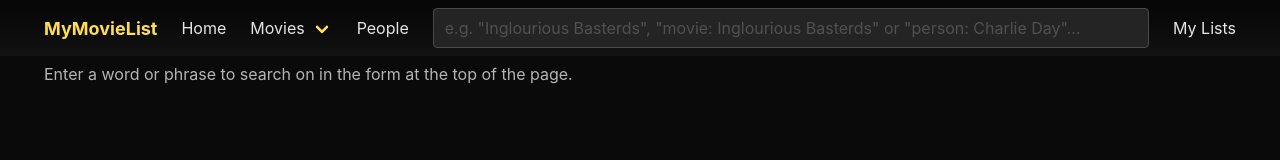
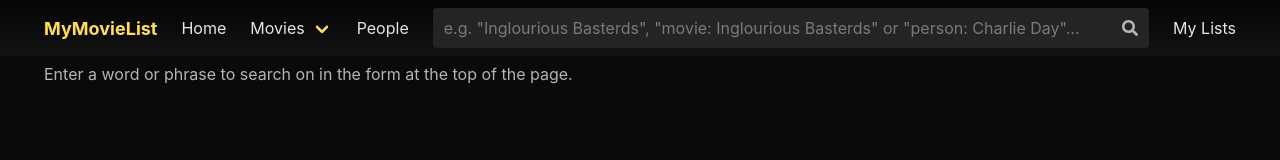
Before and after one commit to lkritsimas/angular-movie-app, an Angular app: page /search in a window 1280 px wide. Shown: the top 160 px of the page. Built offline with nearby package versions, Linux system fonts and the light colour scheme.

Commit message:
Add Font Awesome and improve styling

```diff
--- a/package.json
+++ b/package.json
@@ -19,6 +19,9 @@
     "@angular/platform-browser": "~9.0.2",
     "@angular/platform-browser-dynamic": "~9.0.2",
     "@angular/router": "~9.0.2",
+    "@fortawesome/angular-fontawesome": "^0.6.0",
+    "@fortawesome/fontawesome-svg-core": "^1.2.27",
+    "@fortawesome/free-solid-svg-icons": "^5.12.1",
     "bulma": "^0.8.0",
     "rxjs": "~6.5.4",
     "tslib": "^1.10.0",
--- a/src/app/app.component.ts
+++ b/src/app/app.component.ts
@@ -2,6 +2,7 @@
 import { Router, ActivatedRoute, NavigationEnd } from '@angular/router';
 import { filter, map } from 'rxjs/operators';
 import { TitleService } from './title.service';
+
 @Component({
   selector: 'app-root',
   templateUrl: './app.component.html',
--- a/src/app/app.module.ts
+++ b/src/app/app.module.ts
@@ -10,6 +10,7 @@
 import { MovieDetailComponent } from './movie-detail/movie-detail.component';
 import { SearchResultComponent } from './search-result/search-result.component';
 import { InfiniteScrollComponent } from './infinite-scroll/infinite-scroll.component';
+import { FontAwesomeModule } from '@fortawesome/angular-fontawesome';
 
 @NgModule({
   declarations: [
@@ -24,7 +25,8 @@
     BrowserModule,
     FormsModule,
     AppRoutingModule,
-    HttpClientModule
+    HttpClientModule,
+    FontAwesomeModule
   ],
   providers: [],
   bootstrap: [AppComponent]
--- a/src/app/movie-detail/movie-detail.component.html
+++ b/src/app/movie-detail/movie-detail.component.html
@@ -1,11 +1,11 @@
 <div *ngIf="movie" class="details is-relative">
     <div *ngIf="movie.backdrop_path"
-        [style.backgroundImage]="'url(https://image.tmdb.org/t/p/w1280/' + movie.backdrop_path + ')'"
+        [style.backgroundImage]="'url(https://image.tmdb.org/t/p/w1280' + movie.backdrop_path + ')'"
         class="backdrop is-hidden-touch">
     </div>
-    <div class="columns">
+    <div class="section columns">
         <figure class="section column is-narrow is-offset-1">
-            <img src="https://image.tmdb.org/t/p/w342/{{ movie.poster_path }}" class="image container" />
+            <img src="https://image.tmdb.org/t/p/w342{{ movie.poster_path }}" class="image container" />
         </figure>
         <div class="summary section is-medium column is-5">
             <h2 class="title is-2">
@@ -46,7 +46,7 @@
                 <div class="card-image">
                     <figure class="image{{ !cast.profile_path ? ' nopicture' : '' }} ">
                         <img *ngIf="cast.profile_path; else nopictureBlock"
-                            src="https://image.tmdb.org/t/p/w154/{{ cast.profile_path }}" alt="{{ cast.name }}" />
+                            src="https://image.tmdb.org/t/p/w154{{ cast.profile_path }}" alt="{{ cast.name }}" />
                         <ng-template #nopictureBlock>
                             <img src="../assets/nopicture_person.png" alt="{{ cast.name }}" />
                         </ng-template>
@@ -66,9 +66,8 @@
     <h3 class="title is-4 has-text-grey-lighter">Similar movies</h3>
     <div class="columns is-multiline is-mobile">
         <ng-container *ngFor="let similarMovie of similarMovies">
-            <a *ngIf="similarMovie.poster_path" class="movie column is-narrow"
-                routerLink="/title/{{ similarMovie.id }}">
-                <img src="https://image.tmdb.org/t/p/w154/{{ similarMovie.poster_path }}" class="image" />
+            <a *ngIf="similarMovie.poster_path" class="movie column" routerLink="/title/{{ similarMovie.id }}">
+                <img src="https://image.tmdb.org/t/p/w154{{ similarMovie.poster_path }}" class="image" />
             </a>
         </ng-container>
     </div>
--- a/src/app/movie-detail/movie-detail.component.scss
+++ b/src/app/movie-detail/movie-detail.component.scss
@@ -1,14 +1,9 @@
-@import "../../variables";
-
+@import '../../variables';
 
 .card {
    display: flex;
    flex-direction: column;
    height: 100%;
-
-   &-content {
-       padding: 0.75rem;
-   }
 }
 
 .backdrop {
@@ -40,6 +35,7 @@
 
 .details {
     .title {
+        text-shadow: 1px 1px 4px rgba(0, 0, 0, .75);
         margin-bottom: 0.25rem;
     }
 
@@ -72,9 +68,18 @@
 .similar {
     margin-left: auto;
 
-    img {
-        width: $movie-small-thumb-width;
+
+    .movie {
+        @extend %movie;
+
+        @include fullhd {
+            min-width: 170px;
+        }
     }
+
+    // img {
+    //     width: $movie-small-thumb-width;
+    // }
 }
 
 .nopicture img {
--- a/src/app/movie-detail/movie-detail.component.ts
+++ b/src/app/movie-detail/movie-detail.component.ts
@@ -1,9 +1,9 @@
 import { Component, OnInit } from '@angular/core';
+import { filter, map } from 'rxjs/operators';
+import { ActivatedRoute, Router, NavigationEnd } from '@angular/router';
 
 import { MovieService } from '../movie.service';
-import { ActivatedRoute, Router, NavigationEnd } from '@angular/router';
 import { TitleService } from '../title.service';
-import { filter, map } from 'rxjs/operators';
 
 @Component({
   selector: 'app-movie-detail',
--- a/src/app/movies/movies.component.html
+++ b/src/app/movies/movies.component.html
@@ -27,15 +27,14 @@
         <!-- Render movie -->
         <li *ngIf="movie.poster_path; else elseBlock" class="movie column">
           <a routerLink="/title/{{ movie.id }}">
-            <img src="https://image.tmdb.org/t/p/w300/{{ movie.poster_path }}" class="image" alt="{{ movie.title }}" />
+            <img src="https://image.tmdb.org/t/p/w300{{ movie.poster_path }}" class="image" alt="{{ movie.title }}" />
           </a>
         </li>
         <!-- Render person -->
         <ng-template #elseBlock>
           <li *ngIf="movie.profile_path" class="movie column">
             <a routerLink="/person/{{ movie.id }}">
-              <img src="https://image.tmdb.org/t/p/w300/{{ movie.profile_path }}" class="image"
-                alt="{{ movie.name }}" />
+              <img src="https://image.tmdb.org/t/p/w300{{ movie.profile_path }}" class="image" alt="{{ movie.name }}" />
             </a>
           </li>
         </ng-template>
--- a/src/app/search/search.component.html
+++ b/src/app/search/search.component.html
@@ -1,6 +1,13 @@
-<form (ngSubmit)="search()" #searchForm="ngForm" class="field">
+<form (ngSubmit)="search()" #searchForm="ngForm" class="field has-addons">
     <div class="control is-expanded">
-        <input type="text" [(ngModel)]="searchTerm" name="search" class="input is-fullwidth"
+        <input type="text" [(ngModel)]="searchTerm" name="search" autocomplete="off" class="input is-fullwidth"
             placeholder='e.g. "Inglourious Basterds", "movie: Inglourious Basterds" or "person: Charlie Day"...'>
     </div>
+    <div class="control">
+        <button type="submit" class="button">
+            <span class="icon">
+                <fa-icon [icon]="faSearch"></fa-icon>
+            </span>
+        </button>
+    </div>
 </form>
--- a/src/app/search/search.component.scss
+++ b/src/app/search/search.component.scss
@@ -1,3 +1,47 @@
+@import "../../variables";
+
 form {
     flex-grow: 1;
+    transition: border 200ms ease 0s, box-shadow 200ms ease 0s;
+
+    button {
+        color: $grey-light;
+        background-color: $input-background-color;
+        border-color: $input-border-color;
+        border-left: none;
+
+        &:hover {
+            color: inherit;
+        }
+    }
+
+    input {
+        border-right: none;
+    }
+
+    &:hover > .control > button,
+    &:hover > .control > input {
+        background-color: $input-background-color;
+        border-color: $input-hover-border-color;
+    }
+
+    .control,
+    button,
+    input {
+        outline: none;
+        border: none;
+        box-shadow: none;
+
+        &:active,
+        &:focus {
+            outline: none;
+            border: none;
+            box-shadow: none;
+        }
+    }
+
+    &:focus-within {
+        box-shadow: 0 0 0 2px $yellow;
+        border-radius: 4px;
+    }
 }
--- a/src/app/search/search.component.ts
+++ b/src/app/search/search.component.ts
@@ -1,7 +1,8 @@
 import { Component, OnInit } from '@angular/core';
+import { debounceTime, distinctUntilChanged, switchMap } from 'rxjs/operators';
 
 import { MovieService } from '../movie.service';
-import { debounceTime, distinctUntilChanged, switchMap } from 'rxjs/operators';
+import { faSearch } from '@fortawesome/free-solid-svg-icons';
 
 @Component({
   selector: 'app-search',
@@ -9,6 +10,7 @@
   styleUrls: ['./search.component.scss']
 })
 export class SearchComponent implements OnInit {
+  faSearch = faSearch;
   searchTerm: string = '';
   rating: string = '';
 
--- /dev/null
+++ b/src/helpers.scss
@@ -0,0 +1,12 @@
+%movie {
+    min-width: 150px;
+    max-width: 232px;
+
+    @include desktop {
+        min-width: 193px;
+    }
+
+    @include fullhd {
+        min-width: 208px;
+    }
+}
--- a/src/variables.scss
+++ b/src/variables.scss
@@ -11,10 +11,12 @@
 $subtitle-color: hsl(0, 0%, 71%);
 $link: $yellow;
 
-$input-color: hsl(0, 0%, 71%);
+$input-color: hsl(0, 0%, 86%);
 $input-background-color: hsl(0, 0%, 14%);
+// $input-focus-color: $input-background-color;
 $input-border-color: hsl(0, 0%, 29%);
 $input-hover-border-color: hsl(0, 0%, 21%);
+$input-placeholder-color: hsl(0, 0%, 48%);
 
 $navbar-background-color: hsl(0, 0%, 7%);
 $navbar-item-color: hsl(0, 0%, 90%);
@@ -29,6 +31,8 @@
 $navbar-dropdown-item-active-background-color: transparent;
 
 $card-color: hsl(0, 0%, 93%);
-$card-background-color: hsl(0, 0%, 21%);
+$card-background-color: transparent;
+$card-content-padding: 0.75rem 0;
 
 @import "~node_modules/bulma/bulma.sass";
+@import "./helpers";
```
Also changed, not shown: 1 other file (tests, documents, lock files or other folders).
